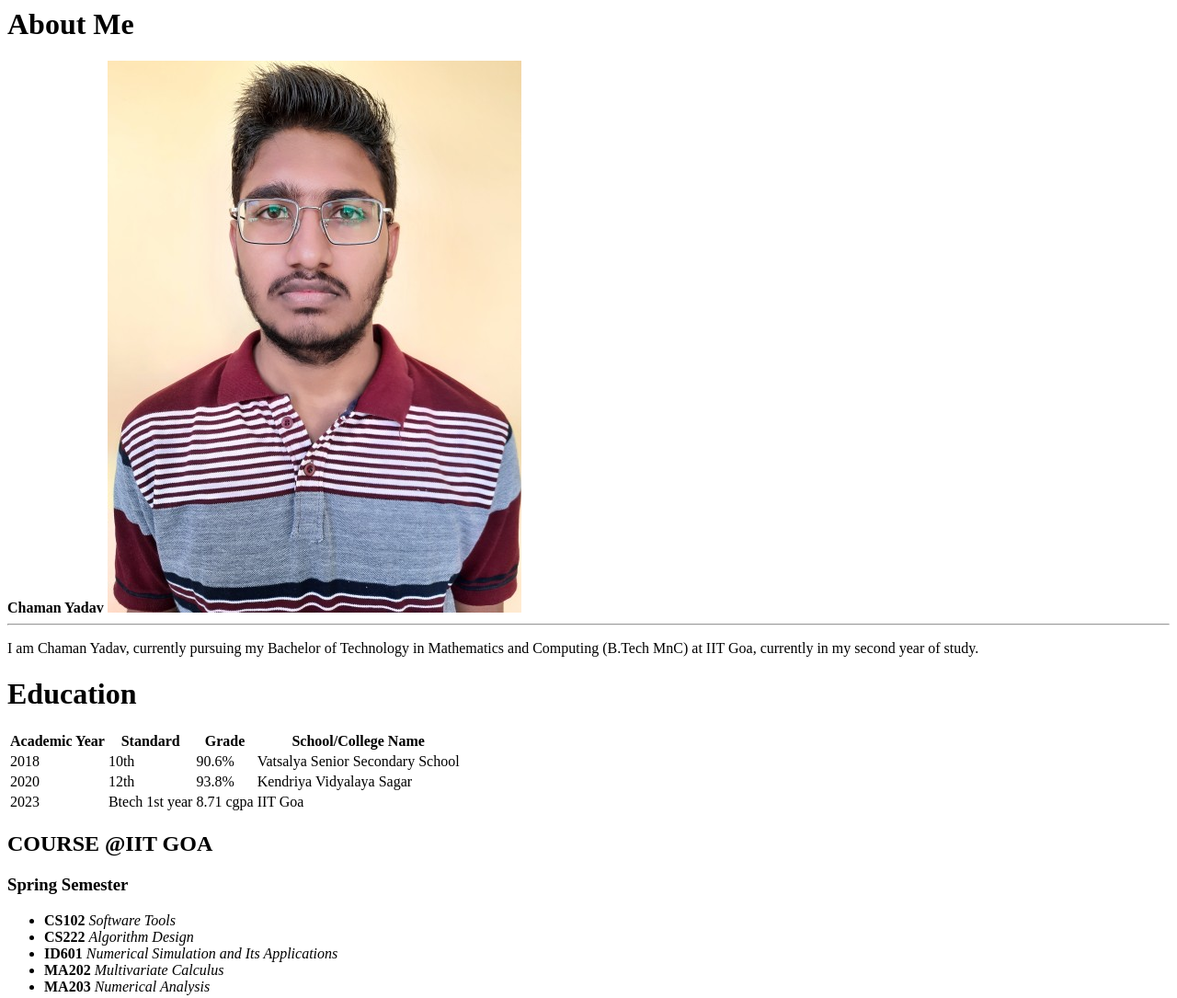
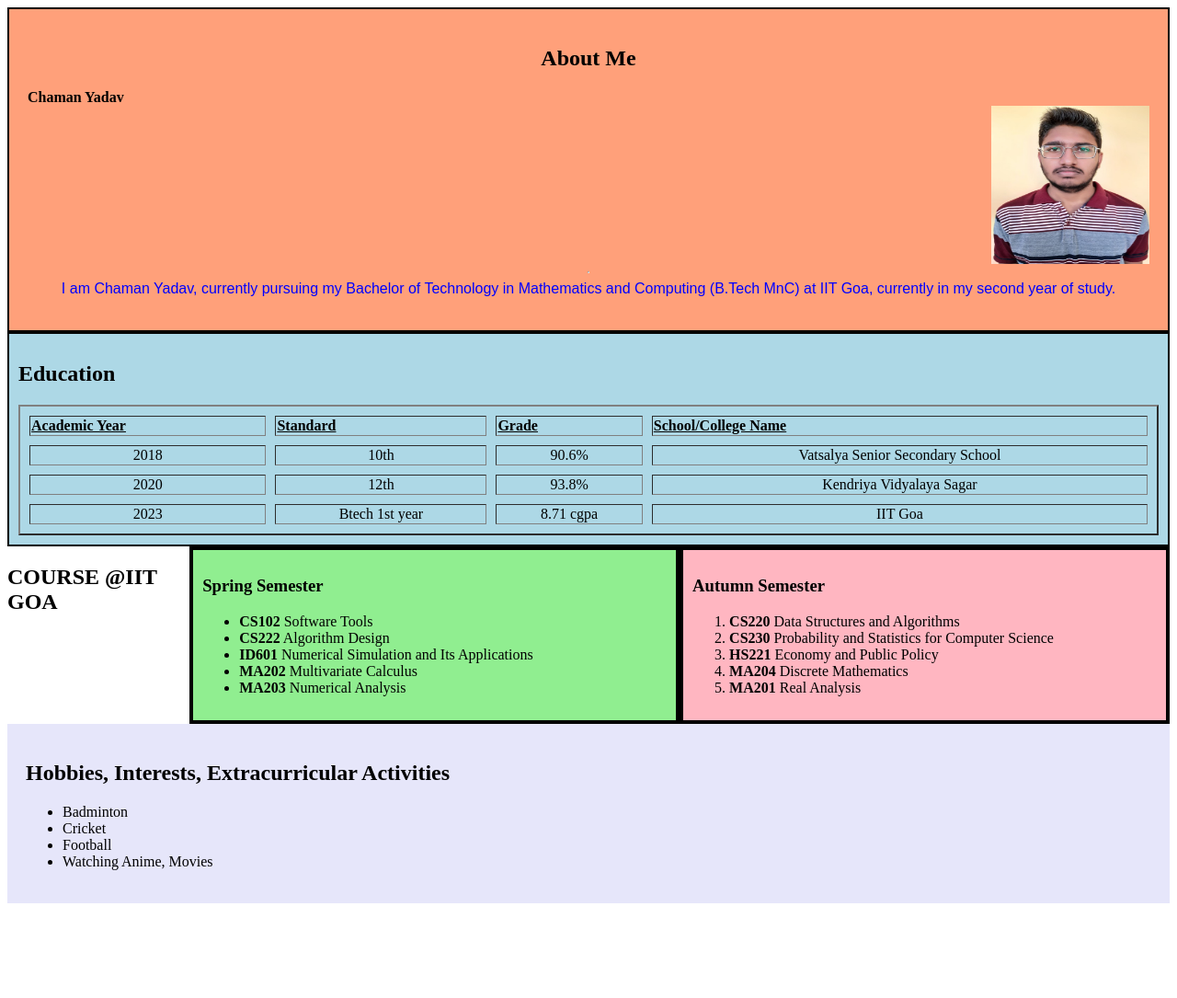
Before and after one commit to chaman-yadav/chaman-yadav.github.io, a plain HTML site: page index.html in a window 1280 px wide. Shown: the top 1085 px of the page at 92% size. After the commit the page ends 990 px from the top, so only its background shows below. Drawn offline with Linux system fonts and the light colour scheme.

Commit message:
Update index.html

```diff
--- a/index.html
+++ b/index.html
@@ -1,14 +1,24 @@
-<h1>About Me</h1>
+<!DOCTYPE html>
+<html lang="en">
+<head>
+  <meta charset="UTF-8">
+  <meta name="viewport" content="width=device-width, initial-scale=1.0">
+  <title>Profile Page</title>
+  <link rel="stylesheet" type="text/css" href="style.css">
+</head>
+<body>
+
+<section class="about-me">
+  <h1 style="text-align: center;">About Me</h1>
   <strong>Chaman Yadav</strong>
-<img src="https://raw.githubusercontent.com/chaman-yadav/chaman-yadav.github.io/main/image.jpg" alt="Chaman Yadav">
+  <img src="https://raw.githubusercontent.com/chaman-yadav/chaman-yadav.github.io/main/image.jpg" alt="Chaman Yadav" class="profile-picture">
+  <hr>
+  <p class="description">I am Chaman Yadav, currently pursuing my Bachelor of Technology in Mathematics and Computing (B.Tech MnC) at IIT Goa, currently in my second year of study.</p>
+</section>
 
-<hr>
-
-<p>I am Chaman Yadav, currently pursuing my Bachelor of Technology in Mathematics and Computing (B.Tech MnC) at IIT Goa, currently in my second year of study.</p>
-
+<section class="education">
   <h1>Education</h1>
-
-<table>
+  <table border="2px">
     <thead>
       <tr>
         <th>Academic Year</th>
@@ -38,27 +48,35 @@
       </tr>
     </tbody>
   </table>
+</section>
 
+<section class="courses">
   <h2>COURSE @IIT GOA</h2>
 
+  <div class="spring-semester">
     <h3>Spring Semester</h3>
     <ul>
-  <li><strong>CS102</strong> <em>Software Tools</em></li>
-  <li><strong>CS222</strong> <em>Algorithm Design</em></li>
-  <li><strong>ID601</strong> <em>Numerical Simulation and Its Applications</em></li>
-  <li><strong>MA202</strong> <em>Multivariate Calculus</em></li>
-  <li><strong>MA203</strong> <em>Numerical Analysis</em></li>
+      <li><strong>CS102</strong> Software Tools</li>
+      <li><strong>CS222</strong> Algorithm Design</li>
+      <li><strong>ID601</strong> Numerical Simulation and Its Applications</li>
+      <li><strong>MA202</strong> Multivariate Calculus</li>
+      <li><strong>MA203</strong> Numerical Analysis</li>
     </ul>
-
+  </div>
+<br>
+  <div class="autumn-semester">
     <h3>Autumn Semester</h3>
     <ol>
-  <li><strong>CS220</strong> <em>Data Structures and Algorithms</em></li>
-  <li><strong>CS230</strong> <em>Probability and Statistics for Computer Science</em></li>
-  <li><strong>HS221</strong> <em>Economy and Public Policy</em></li>
-  <li><strong>MA204</strong> <em>Discrete Mathematics</em></li>
-  <li><strong>MA201</strong> <em>Real Analysis</em></li>
+      <li><strong>CS220</strong> Data Structures and Algorithms</li>
+      <li><strong>CS230</strong> Probability and Statistics for Computer Science</li>
+      <li><strong>HS221</strong> Economy and Public Policy</li>
+      <li><strong>MA204</strong> Discrete Mathematics</li>
+      <li><strong>MA201</strong> Real Analysis</li>
     </ol>
+  </div>
+</section>
 
+<section class="hobbies">
   <h2>Hobbies, Interests, Extracurricular Activities</h2>
   <ul>
     <li>Badminton</li>
@@ -66,3 +84,7 @@
     <li>Football</li>
     <li>Watching Anime, Movies</li>
   </ul>
+</section>
+
+</body>
+</html>
```
Lines whose indentation alone changed are shown as unchanged.
